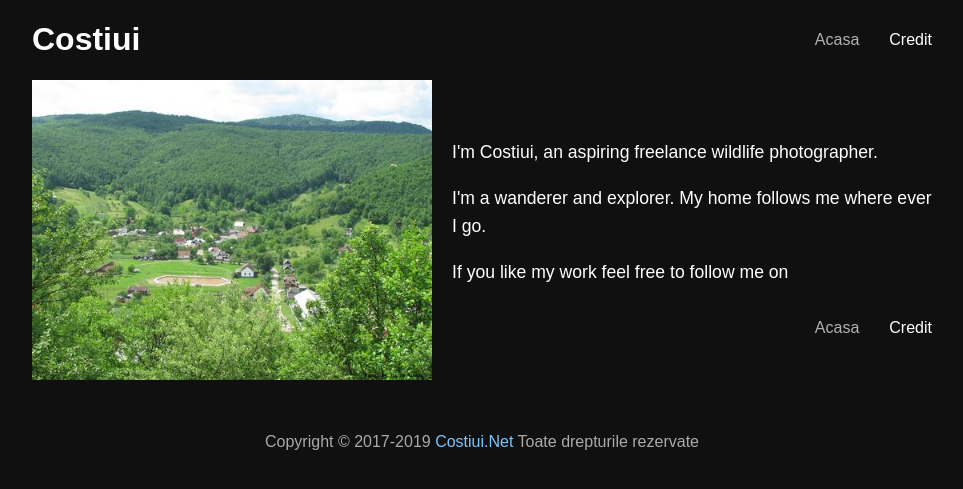
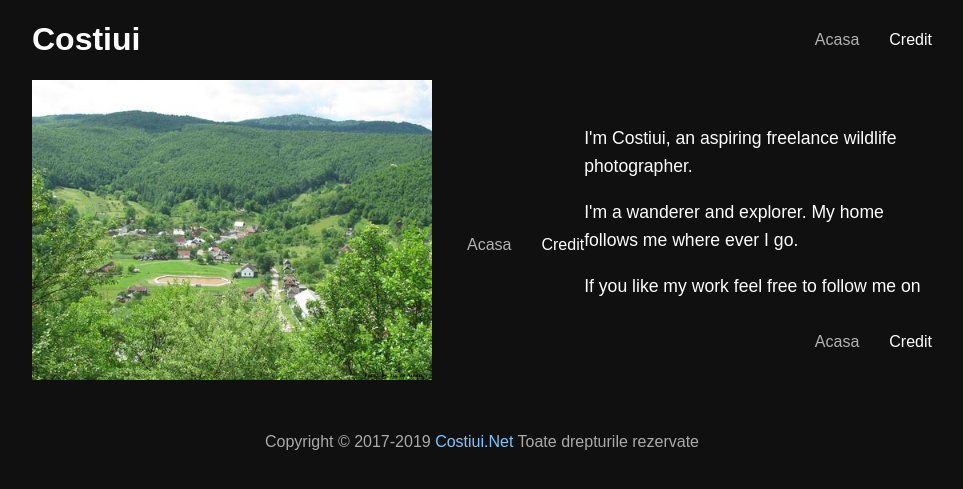
Before and after one commit to p-oszkar/foto, a Jekyll site: the page built from credit.html, in a window 1280 px wide. Shown: the top 489 px of the page, without its empty margins (158-1121 px from the left). Built offline with Jekyll 4.4.1, drawn with Linux system fonts in a browser that asks for light colours; some web fonts are replaced.

Commit message:
Update credit.html

```diff
--- a/credit.html
+++ b/credit.html
@@ -16,6 +16,7 @@ title: Credit
 	</div>
 
 	<div class="side-photo">
-		<img src="{{ site.baseurl }}/images/costiui.jpg" alt="Jane Doe" class="editable" height="400" width="400" />
+		<img src="{{ site.baseurl }}/images/costiui.jpg" alt="Costiui class="editable" height="400" width="400" />
 	</div>
+	{% include navigation.html %}
 </div>
```
